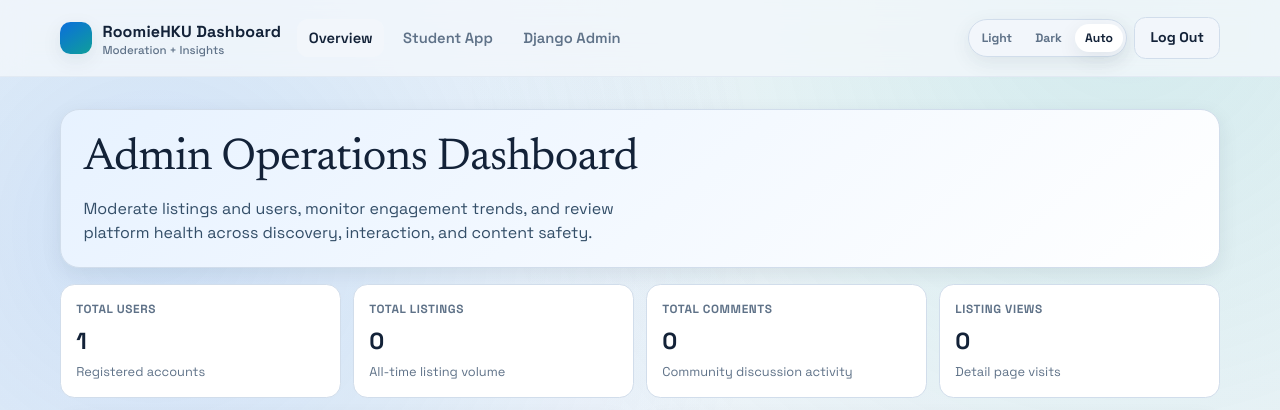
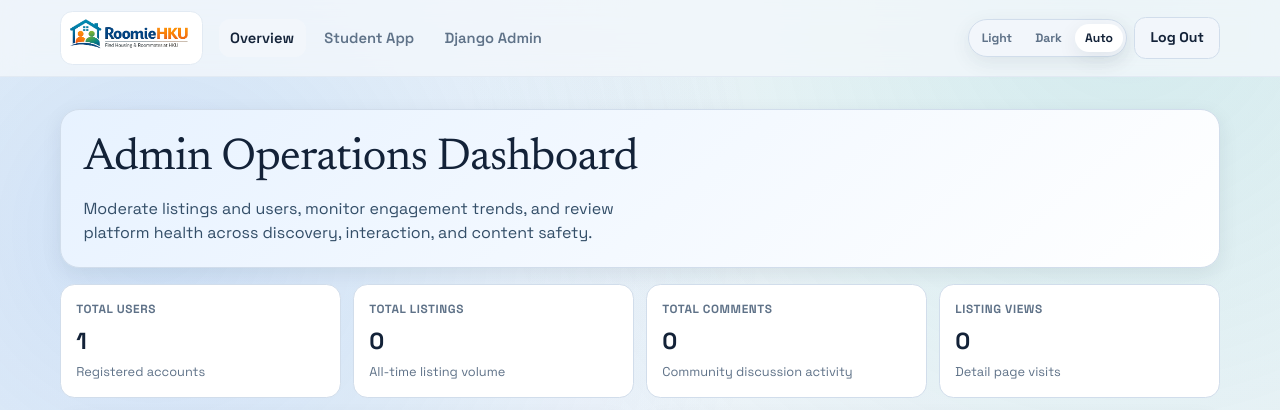
Before and after one commit to danialutegenov/roomieHKU-app, a Django app: page /dashboard/ in a window 1280 px wide; the page is wider, and only the part inside the window is pictured. Shown: the top 410 px of that part. Run offline with Django 5.2, Linux system fonts and the light colour scheme; the visitor is signed in with stand-in values (Sample User, id 1); data comes from the database, SQL or seed files in the repository; data that the repository does not hold is empty; some libraries are stand-ins or nearby versions.

Commit message:
feat: use provided RoomieHKU logo in app and dashboard headers

```diff
--- a/core/static/core/css/styles.css
+++ b/core/static/core/css/styles.css
@@ -198,30 +198,24 @@ p {
   display: inline-flex;
   align-items: center;
   gap: 0.65rem;
+  padding: 0.2rem 0.35rem;
+  border: 1px solid var(--border-muted);
+  border-radius: 0.78rem;
+  background: #ffffff;
   text-decoration: none;
   color: var(--text-primary);
 }
 
-.brand-mark {
-  width: 2rem;
-  height: 2rem;
-  border-radius: 0.65rem;
-  background: linear-gradient(145deg, var(--brand-500), var(--accent-500));
-  box-shadow: var(--shadow-soft);
+.site-logo-image {
+  display: block;
+  height: 2.9rem;
+  width: auto;
+  max-width: min(58vw, 19.2rem);
 }
 
-.brand-text {
-  font-weight: 700;
-  letter-spacing: 0.01em;
-}
-
-.brand-sub {
-  display: block;
-  font-size: 0.72rem;
-  color: var(--text-muted);
-  font-weight: 500;
-  line-height: 1;
-  margin-top: 0.05rem;
+[data-theme="dark"] .site-brand {
+  background: #ffffff;
+  border-color: color-mix(in srgb, var(--border) 55%, #ffffff 45%);
 }
 
 .site-menu {
@@ -1013,6 +1007,10 @@ textarea:focus {
     padding: 0.85rem;
   }
 
+  .site-logo-image {
+    height: 2.45rem;
+  }
+
   .metric-grid {
     grid-template-columns: 1fr;
   }
--- a/core/templates/core/dashboard/base.html
+++ b/core/templates/core/dashboard/base.html
@@ -19,11 +19,12 @@
       <div class="site-shell">
         <div class="site-nav-row">
           <a href="{% url 'core:dashboard_home' %}" class="site-brand">
-            <span class="brand-mark" aria-hidden="true"></span>
-            <span>
-              <span class="brand-text">RoomieHKU Dashboard</span>
-              <span class="brand-sub">Moderation + Insights</span>
-            </span>
+            <img
+              src="{% static 'core/images/logo_roomiehku.png' %}"
+              alt="RoomieHKU"
+              class="site-logo-image"
+            />
+            <span class="sr-only">RoomieHKU Dashboard</span>
           </a>
 
           <button
```
Also changed, not shown: core/templates/core/app/base.html (+6 -5 lines), core/static/core/images/logo_roomiehku.png (added).
